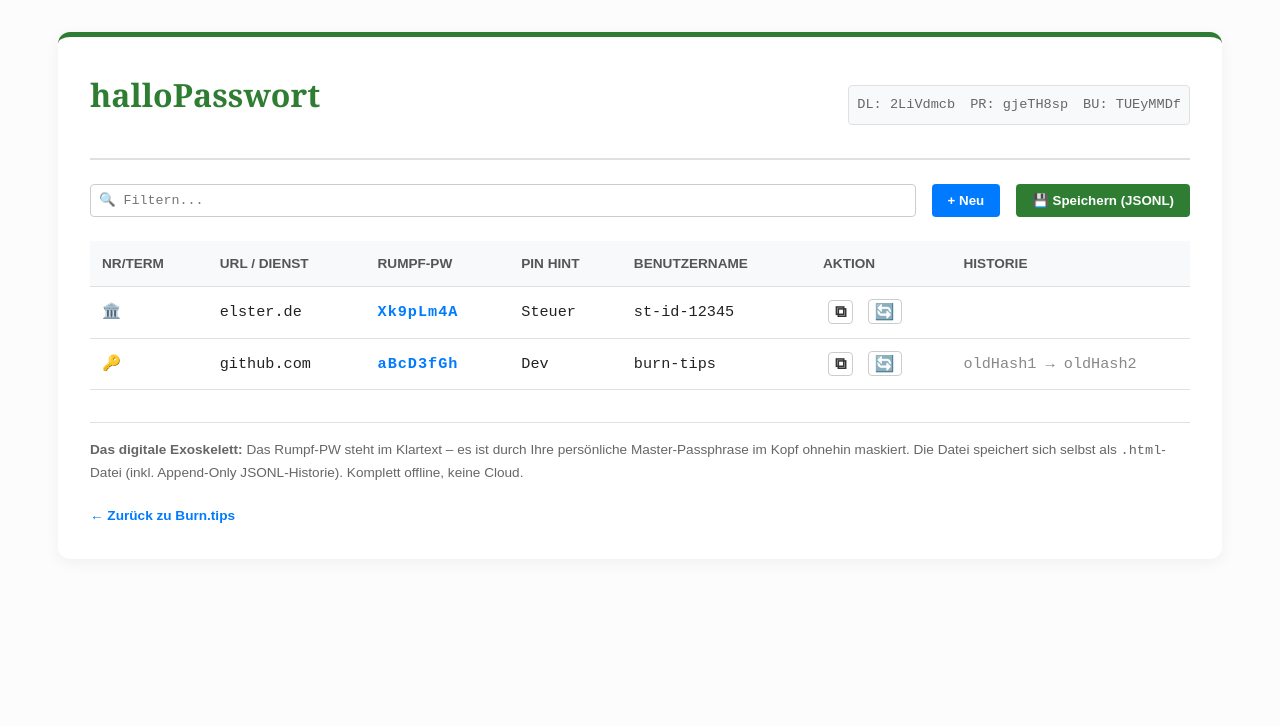
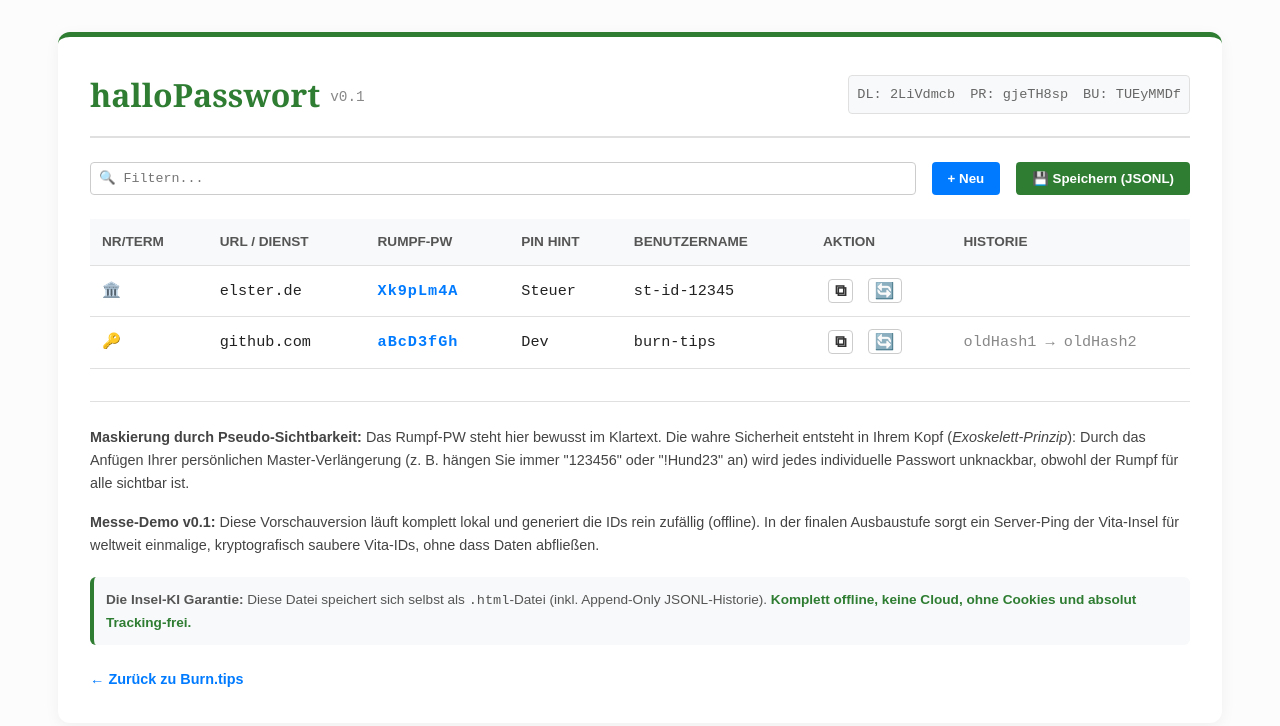
Before and after one commit to burntipsbuero-design/burntipsbuero-design.github.io, a plain HTML site: page app/pw/index.html in a window 1280 px wide. Drawn offline with Linux system fonts and the light colour scheme.

Commit message:
Update index.html with versioning and style adjustments
Updated the title to include version number and modified styles for better layout and readability.

```diff
--- a/app/pw/index.html
+++ b/app/pw/index.html
@@ -3,7 +3,7 @@
 <head>
     <meta charset="UTF-8">
     <meta name="viewport" content="width=device-width, initial-scale=1.0">
-    <title>halloPasswort | Burn.tips</title>
+    <title>halloPasswort v0.1 | Burn.tips</title>
     <style>
         :root {
             --bg-color: #fcfcfc;
@@ -14,7 +14,8 @@
         }
         body { font-family: 'Segoe UI', Tahoma, Geneva, Verdana, sans-serif; background: var(--bg-color); color: var(--text-main); margin: 0; padding: 2rem 1rem; line-height: 1.6; }
         .app-container { max-width: 1100px; margin: 0 auto; background: #fff; padding: 2rem; border-radius: 12px; border-top: 5px solid var(--accent-green); box-shadow: 0 4px 15px rgba(0,0,0,0.05); overflow-x: auto; }
-        h1 { margin-top: 0; color: var(--accent-green); font-family: 'Georgia', serif; }
+        h1 { margin-top: 0; color: var(--accent-green); font-family: 'Georgia', serif; display: inline-block; margin-bottom: 0;}
+        .version-tag { font-family: monospace; font-size: 0.9rem; color: #888; margin-left: 10px; vertical-align: super; }
 
         .header-bar { display: flex; justify-content: space-between; align-items: center; border-bottom: 2px solid var(--border); padding-bottom: 1rem; margin-bottom: 1.5rem; flex-wrap: wrap; gap: 1rem; }
         .hash-lights { font-family: monospace; font-size: 0.85rem; color: #666; background: #f8f9fa; padding: 0.5rem; border-radius: 4px; border: 1px solid var(--border); display: flex; gap: 15px; }
@@ -35,7 +36,6 @@
         /* Klartext Rumpf-PW & History (hinauswachsend) */
         .rumpf-pw { font-weight: bold; color: var(--accent-blue); letter-spacing: 1px; }
         .history-cell { color: #888; max-width: 150px; overflow-x: auto; direction: ltr; }
-        /* Versteckt die Scrollbar für cleanen Look, lässt aber scrollen/hinauswachsen zu */
         .history-cell::-webkit-scrollbar { height: 4px; }
         .history-cell::-webkit-scrollbar-thumb { background: transparent; }
         .history-cell:hover::-webkit-scrollbar-thumb { background: #ccc; }
@@ -55,14 +55,18 @@
         .modal-inputs { display: flex; flex-direction: column; gap: 10px; }
         .modal-inputs input { width: 100%; box-sizing: border-box; }
 
-        .hint { font-size: 0.85rem; color: #666; margin-top: 2rem; border-top: 1px solid var(--border); padding-top: 1rem; font-family: sans-serif; }
+        .hint { font-size: 0.9rem; color: #444; margin-top: 2rem; border-top: 1px solid var(--border); padding-top: 1.5rem; font-family: sans-serif; }
+        .hint p { margin-top: 0; margin-bottom: 1rem; }
+        .promo-box { background: #f8f9fa; padding: 12px; border-radius: 6px; margin-top: 20px; border-left: 4px solid var(--accent-green); font-size: 0.85rem; color: #555; }
     </style>
 </head>
 <body>
 
 <div class="app-container">
     <div class="header-bar">
-        <h1>halloPasswort</h1>
+        <div>
+            <h1>halloPasswort</h1><span class="version-tag">v0.1</span>
+        </div>
         <div class="hash-lights" title="Base56 + Mod24 Checksumme">
             <span>DL: <span id="hash-dl">...</span></span>
             <span>PR: <span id="hash-pr">...</span></span>
@@ -94,9 +98,16 @@
     </table>
 
     <div class="hint">
-        <strong>Das digitale Exoskelett:</strong> Das Rumpf-PW steht im Klartext – es ist durch Ihre persönliche Master-Passphrase im Kopf ohnehin maskiert.
-        Die Datei speichert sich selbst als <code>.html</code>-Datei (inkl. Append-Only JSONL-Historie). Komplett offline, keine Cloud.
-        <br><br><a href="/" style="color: var(--accent-blue); text-decoration: none; font-weight: bold;">← Zurück zu Burn.tips</a>
+        <p><strong>Maskierung durch Pseudo-Sichtbarkeit:</strong> Das Rumpf-PW steht hier bewusst im Klartext. Die wahre Sicherheit entsteht in Ihrem Kopf (<em>Exoskelett-Prinzip</em>): Durch das Anfügen Ihrer persönlichen Master-Verlängerung (z. B. hängen Sie immer "123456" oder "!Hund23" an) wird jedes individuelle Passwort unknackbar, obwohl der Rumpf für alle sichtbar ist.</p>
+
+        <p><strong>Messe-Demo v0.1:</strong> Diese Vorschauversion läuft komplett lokal und generiert die IDs rein zufällig (offline). In der finalen Ausbaustufe sorgt ein Server-Ping der Vita-Insel für weltweit einmalige, kryptografisch saubere Vita-IDs, ohne dass Daten abfließen.</p>
+
+        <div class="promo-box">
+            <strong>Die Insel-KI Garantie:</strong> Diese Datei speichert sich selbst als <code>.html</code>-Datei (inkl. Append-Only JSONL-Historie).
+            <span style="color: var(--accent-green); font-weight: bold;">Komplett offline, keine Cloud, ohne Cookies und absolut Tracking-frei.</span>
+        </div>
+
+        <br><a href="/" style="color: var(--accent-blue); text-decoration: none; font-weight: bold;">← Zurück zu Burn.tips</a>
     </div>
 </div>
 
@@ -123,9 +134,8 @@
 </script>
 
 <script>
-    // --- KRYPTOGRAFIE & HASHES (Base56 & Mod24) ---
-    const BASE56_CHARS = "abcdefghijkmnpqrstuvwxyz23456789ABCDEFGHJKLMNPQRSTUVWXYZ"; // Kein l, o, 0, 1
-    const MOD24_CHARS = "abcdefghijkmnpqrstuvwxyz"; // 24 lowercase letters (ohne l, o)
+    const BASE56_CHARS = "abcdefghijkmnpqrstuvwxyz23456789ABCDEFGHJKLMNPQRSTUVWXYZ";
+    const MOD24_CHARS = "abcdefghijkmnpqrstuvwxyz";
 
     function generatePing(length = 8) {
         let res = "";
@@ -151,7 +161,6 @@
         document.getElementById('hash-bu').innerText = generateHashWithChecksum();
     }
 
-    // --- DATEN-MANAGEMENT ---
     let pwData = [];
 
     function loadData() {
@@ -178,14 +187,13 @@
         if(entry) {
             if(entry.pw) {
                 if(!entry.history) entry.history = [];
-                entry.history.unshift(entry.pw); // Alt-Passwort in die Historie schieben
+                entry.history.unshift(entry.pw);
             }
             entry.pw = generatePing(8);
             renderTable();
         }
     }
 
-    // --- UI RENDERING ---
     function renderTable() {
         const tbody = document.getElementById('pwBody');
         tbody.innerHTML = "";
@@ -197,7 +205,6 @@
 
             const tr = document.createElement('tr');
 
-            // Historie formatieren (mit Komma getrennt, scrollbar)
             const historyHtml = row.history && row.history.length > 0
                 ? row.history.join(" → ")
                 : "";
@@ -218,7 +225,6 @@
         });
     }
 
-    // --- MODAL & NEUER EINTRAG ---
     function openAddModal() {
         document.getElementById('m-prefix').value = "";
         document.getElementById('m-url').value = "";
@@ -244,7 +250,7 @@
             id: newId,
             prefix: prefix,
             url: url,
-            pw: generatePing(8), // Direkt ein neues Rumpf-PW zuweisen
+            pw: generatePing(8),
             hint: hint,
             user: user,
             history: []
@@ -254,20 +260,15 @@
         renderTable();
     }
 
-    // --- LOKALES SPEICHERN (Self-Saving HTML via File System Access API) ---
     async function saveToDisk() {
-        // 1. JSONL String generieren
         const jsonl = pwData.map(row => JSON.stringify(row)).join("\n");
 
-        // 2. Aktuelles HTML holen und den Datenblock ersetzen
         let htmlContent = document.documentElement.outerHTML;
         const regex = /<script id="app-data" type="application\/jsonl">[\s\S]*?<\/script>/i;
         const newDataBlock = `<script id="app-data" type="application/jsonl">\n${jsonl}\n<\/script>`;
         htmlContent = "<!DOCTYPE html>\n" + htmlContent.replace(regex, newDataBlock);
 
-        // 3. Speichern Dialog
         try {
-            // Modern File System Access API
             if (window.showSaveFilePicker) {
                 const handle = await window.showSaveFilePicker({
                     suggestedName: 'halloPasswort.html',
@@ -285,7 +286,6 @@
             }
         } catch (err) {
             if (err.name !== 'AbortError') {
-                // Fallback für ältere Browser
                 const blob = new Blob([htmlContent], { type: 'text/html' });
                 const url = URL.createObjectURL(blob);
                 const a = document.createElement('a');
@@ -299,7 +299,6 @@
         }
     }
 
-    // Initial load
     document.addEventListener('DOMContentLoaded', loadData);
 </script>
 </body>
```
